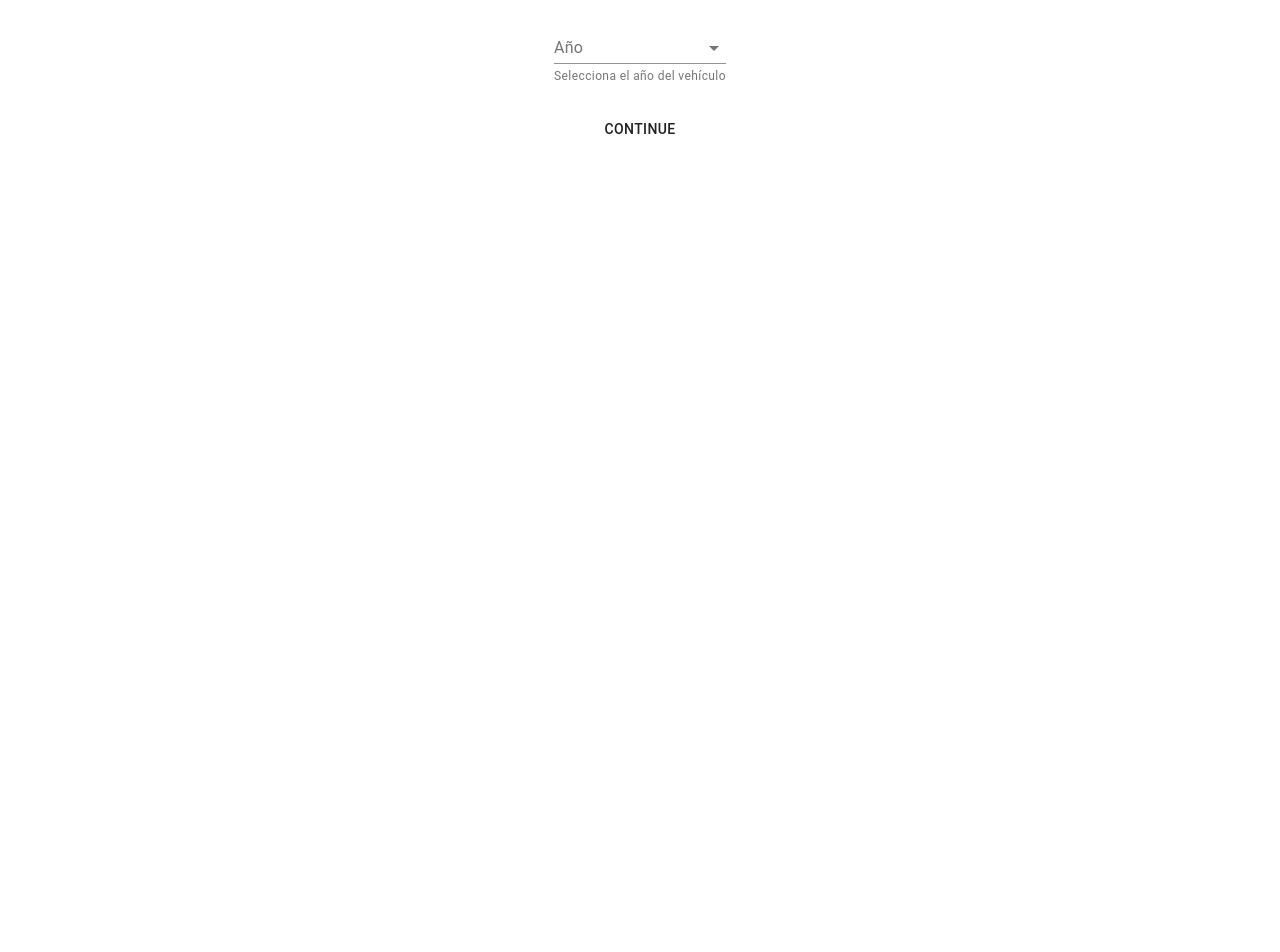
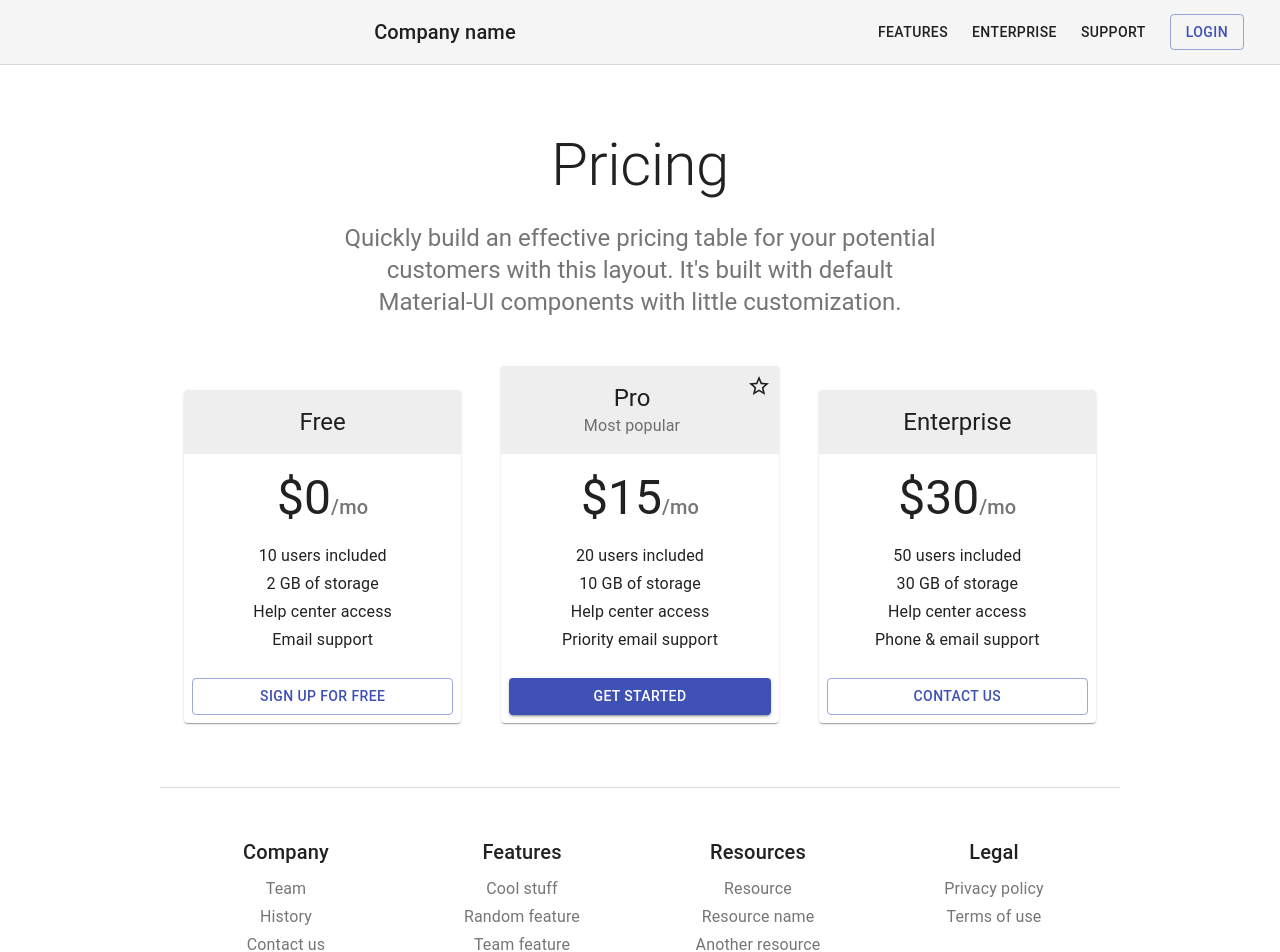
Before and after one commit to torregianif/iunigo_cotizacion_front, a React (Create React App) app: page / in a window 1280 px wide. Shown: the top 952 px of the page. Before the commit the page ends 800 px from the top, so only its background shows below. Built offline with nearby package versions, Linux system fonts and the light colour scheme.

Commit message:
endpoint constant added

```diff
--- a/src/components/CarYearForm.js
+++ b/src/components/CarYearForm.js
@@ -81,7 +81,9 @@ class CarYearForm extends PureComponent {
                         </Grid>
                     </Grid>
                 </form>
+                <div></div>
             </Container>
+
         )
     }
 }
--- /dev/null
+++ b/src/components/PricesForm.js
@@ -0,0 +1,237 @@
+import React from 'react';
+import AppBar from '@material-ui/core/AppBar';
+import Button from '@material-ui/core/Button';
+import Card from '@material-ui/core/Card';
+import CardActions from '@material-ui/core/CardActions';
+import CardContent from '@material-ui/core/CardContent';
+import CardHeader from '@material-ui/core/CardHeader';
+import CssBaseline from '@material-ui/core/CssBaseline';
+import Grid from '@material-ui/core/Grid';
+import StarIcon from '@material-ui/icons/StarBorder';
+import Toolbar from '@material-ui/core/Toolbar';
+import Typography from '@material-ui/core/Typography';
+import Link from '@material-ui/core/Link';
+import { makeStyles } from '@material-ui/core/styles';
+import Container from '@material-ui/core/Container';
+import Box from '@material-ui/core/Box';
+
+function MadeWithLove() {
+  return (
+    <Typography variant="body2" color="textSecondary" align="center">
+      {'Built with love by the '}
+      <Link color="inherit" href="https://material-ui.com/">
+        Material-UI
+      </Link>
+      {' team.'}
+    </Typography>
+  );
+}
+const useStyles = makeStyles(theme => ({
+  '@global': {
+    body: {
+      backgroundColor: theme.palette.common.white,
+    },
+    ul: {
+      margin: 0,
+      padding: 0,
+    },
+    li: {
+      listStyle: 'none',
+    },
+  },
+  appBar: {
+    borderBottom: `1px solid ${theme.palette.divider}`,
+  },
+  toolbar: {
+    flexWrap: 'wrap',
+  },
+  toolbarTitle: {
+    flexGrow: 1,
+  },
+  link: {
+    margin: theme.spacing(1, 1.5),
+  },
+  heroContent: {
+    padding: theme.spacing(8, 0, 6),
+  },
+  cardHeader: {
+    backgroundColor: theme.palette.grey[200],
+  },
+  cardPricing: {
+    display: 'flex',
+    justifyContent: 'center',
+    alignItems: 'baseline',
+    marginBottom: theme.spacing(2),
+  },
+  footer: {
+    borderTop: `1px solid ${theme.palette.divider}`,
+    marginTop: theme.spacing(8),
+    paddingTop: theme.spacing(3),
+    paddingBottom: theme.spacing(3),
+    [theme.breakpoints.up('sm')]: {
+      paddingTop: theme.spacing(6),
+      paddingBottom: theme.spacing(6),
+    },
+  },
+}));
+
+const tiers = [
+  {
+    title: 'Free',
+    price: '0',
+    description: ['10 users included', '2 GB of storage', 'Help center access', 'Email support'],
+    buttonText: 'Sign up for free',
+    buttonVariant: 'outlined',
+  },
+  {
+    title: 'Pro',
+    subheader: 'Most popular',
+    price: '15',
+    description: [
+      '20 users included',
+      '10 GB of storage',
+      'Help center access',
+      'Priority email support',
+    ],
+    buttonText: 'Get started',
+    buttonVariant: 'contained',
+  },
+  {
+    title: 'Enterprise',
+    price: '30',
+    description: [
+      '50 users included',
+      '30 GB of storage',
+      'Help center access',
+      'Phone & email support',
+    ],
+    buttonText: 'Contact us',
+    buttonVariant: 'outlined',
+  },
+];
+const footers = [
+  {
+    title: 'Company',
+    description: ['Team', 'History', 'Contact us', 'Locations'],
+  },
+  {
+    title: 'Features',
+    description: ['Cool stuff', 'Random feature', 'Team feature', 'Developer stuff', 'Another one'],
+  },
+  {
+    title: 'Resources',
+    description: ['Resource', 'Resource name', 'Another resource', 'Final resource'],
+  },
+  {
+    title: 'Legal',
+    description: ['Privacy policy', 'Terms of use'],
+  },
+];
+
+export default function Pricing() {
+  const classes = useStyles();
+
+  return (
+    <React.Fragment>
+      <CssBaseline />
+      <AppBar position="static" color="default" elevation={0} className={classes.appBar}>
+        <Toolbar className={classes.toolbar}>
+          <Typography variant="h6" color="inherit" noWrap className={classes.toolbarTitle}>
+            Company name
+          </Typography>
+          <nav>
+            <Link variant="button" color="textPrimary" href="#" className={classes.link}>
+              Features
+            </Link>
+            <Link variant="button" color="textPrimary" href="#" className={classes.link}>
+              Enterprise
+            </Link>
+            <Link variant="button" color="textPrimary" href="#" className={classes.link}>
+              Support
+            </Link>
+          </nav>
+          <Button href="#" color="primary" variant="outlined" className={classes.link}>
+            Login
+          </Button>
+        </Toolbar>
+      </AppBar>
+      {/* Hero unit */}
+      <Container maxWidth="sm" component="main" className={classes.heroContent}>
+        <Typography component="h1" variant="h2" align="center" color="textPrimary" gutterBottom>
+          Pricing
+        </Typography>
+        <Typography variant="h5" align="center" color="textSecondary" component="p">
+          Quickly build an effective pricing table for your potential customers with this layout.
+          It&apos;s built with default Material-UI components with little customization.
+        </Typography>
+      </Container>
+      {/* End hero unit */}
+      <Container maxWidth="md" component="main">
+        <Grid container spacing={5} alignItems="flex-end">
+          {tiers.map(tier => (
+            // Enterprise card is full width at sm breakpoint
+            <Grid item key={tier.title} xs={12} sm={tier.title === 'Enterprise' ? 12 : 6} md={4}>
+              <Card>
+                <CardHeader
+                  title={tier.title}
+                  subheader={tier.subheader}
+                  titleTypographyProps={{ align: 'center' }}
+                  subheaderTypographyProps={{ align: 'center' }}
+                  action={tier.title === 'Pro' ? <StarIcon /> : null}
+                  className={classes.cardHeader}
+                />
+                <CardContent>
+                  <div className={classes.cardPricing}>
+                    <Typography component="h2" variant="h3" color="textPrimary">
+                      ${tier.price}
+                    </Typography>
+                    <Typography variant="h6" color="textSecondary">
+                      /mo
+                    </Typography>
+                  </div>
+                  <ul>
+                    {tier.description.map(line => (
+                      <Typography component="li" variant="subtitle1" align="center" key={line}>
+                        {line}
+                      </Typography>
+                    ))}
+                  </ul>
+                </CardContent>
+                <CardActions>
+                  <Button fullWidth variant={tier.buttonVariant} color="primary">
+                    {tier.buttonText}
+                  </Button>
+                </CardActions>
+              </Card>
+            </Grid>
+          ))}
+        </Grid>
+      </Container>
+      {/* Footer */}
+      <Container maxWidth="md" component="footer" className={classes.footer}>
+        <Grid container spacing={4} justify="space-evenly">
+          {footers.map(footer => (
+            <Grid item xs={6} sm={3} key={footer.title}>
+              <Typography variant="h6" color="textPrimary" gutterBottom>
+                {footer.title}
+              </Typography>
+              <ul>
+                {footer.description.map(item => (
+                  <li key={item}>
+                    <Link href="#" variant="subtitle1" color="textSecondary">
+                      {item}
+                    </Link>
+                  </li>
+                ))}
+              </ul>
+            </Grid>
+          ))}
+        </Grid>
+        <Box mt={5}>
+          <MadeWithLove />
+        </Box>
+      </Container>
+      {/* End footer */}
+    </React.Fragment>
+  );
+}
--- a/src/components/PrincipalForm.js
+++ b/src/components/PrincipalForm.js
@@ -1,10 +1,12 @@
 import React, { Component } from 'react';
 import CarYearForm from './CarYearForm';
+import UserNameForm from './UserNameForm';
+import PricesForm from './PricesForm';
 
-export class PrincipalForm extends Component {
+class PrincipalForm extends Component {
 
     state = {
-        step: 1,
+        step: 3,
         carYear: null
     }
 
@@ -40,23 +42,24 @@ export class PrincipalForm extends Component {
             case 1:
                 return(
                     <div>
-                         <CarYearForm nextStep={this.nextStep} handleChange={this.handleChange} values={values}/>
+                         <UserNameForm nextStep={this.nextStep} handleChange={this.handleChange} values={values}/>
                     </div>
                 )
             case 2:
                 return(
                     <div>
-                        CASE 2
+                        <CarYearForm nextStep={this.nextStep} handleChange={this.handleChange} values={values}/>
                     </div>
                 )
             case 3:
                 return(
                     <div>
-                        CASE 3
+                        <PricesForm nextStep={this.nextStep} handleChange={this.handleChange} values={values}/>
                     </div>
                 )
         }
+
     }
 }
 
-export default PrincipalForm
+export default PrincipalForm;
--- /dev/null
+++ b/src/components/UserNameForm.js
@@ -0,0 +1,11 @@
+import React, { Component } from 'react'
+
+export default class UserNameForm extends Component {
+    render() {
+        return (
+            <div>
+
+            </div>
+        )
+    }
+}
--- /dev/null
+++ b/src/constants/endpoint.js
@@ -0,0 +1,3 @@
+export default {
+    url: 'https://api.iunigo.com/vehicle/catalog'
+  }
```
